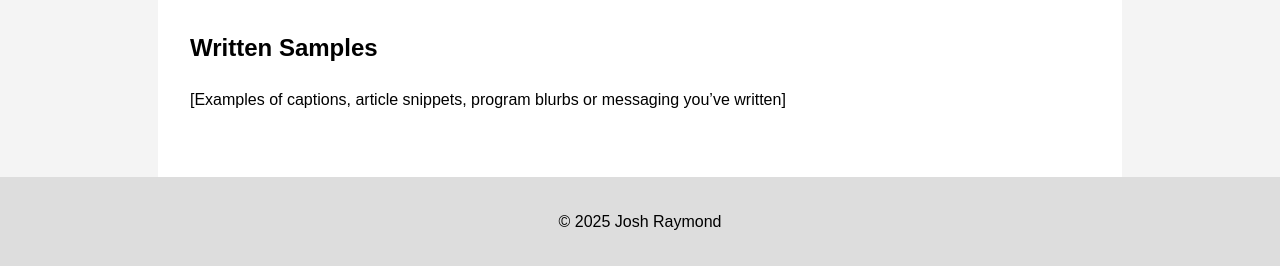
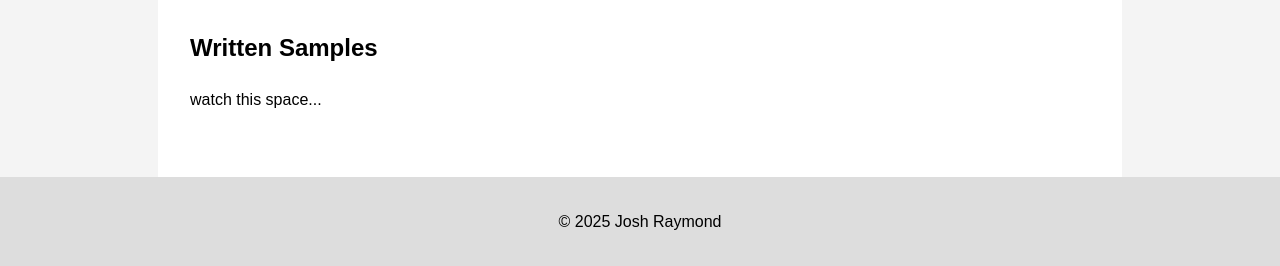
Before and after one commit to Raymond1812/Josh-Raymond-Portfolio, a plain HTML site: page index.html in a window 1280 px wide. Shown: the part 2602-2868 px from the top of the page. Drawn offline with Linux system fonts and the light colour scheme.

Commit message:
Update index.html

```diff
--- a/index.html
+++ b/index.html
@@ -228,7 +228,7 @@ It offers a glimpse into my approach to social media and public communications,
     <a class="anchor" id="writing"></a>
     <section>
       <h2>Written Samples</h2>
-      <p>[Examples of captions, article snippets, program blurbs or messaging you’ve written]</p>
+      <p>watch this space...</p>
     </section>
   </main>
 
```
